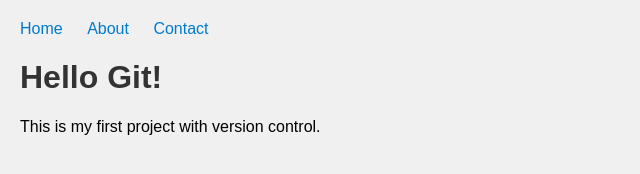
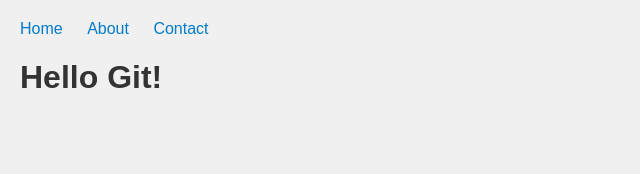
Before and after one commit to RiskiJayaPutra/my-web-project, a plain HTML site: page index.html in a window 1280 px wide. Shown: the whole page, without its empty margins (0-640 px from the left). Drawn offline with Linux system fonts and the light colour scheme.

Commit message:
Remove introductory paragraph from index.html

```diff
--- a/index.html
+++ b/index.html
@@ -13,6 +13,6 @@
  </ul>
  </nav>
  <h1>Hello Git!</h1>
- <p>This is my first project with version control.</p>
+
 </body>
 </html>
```
